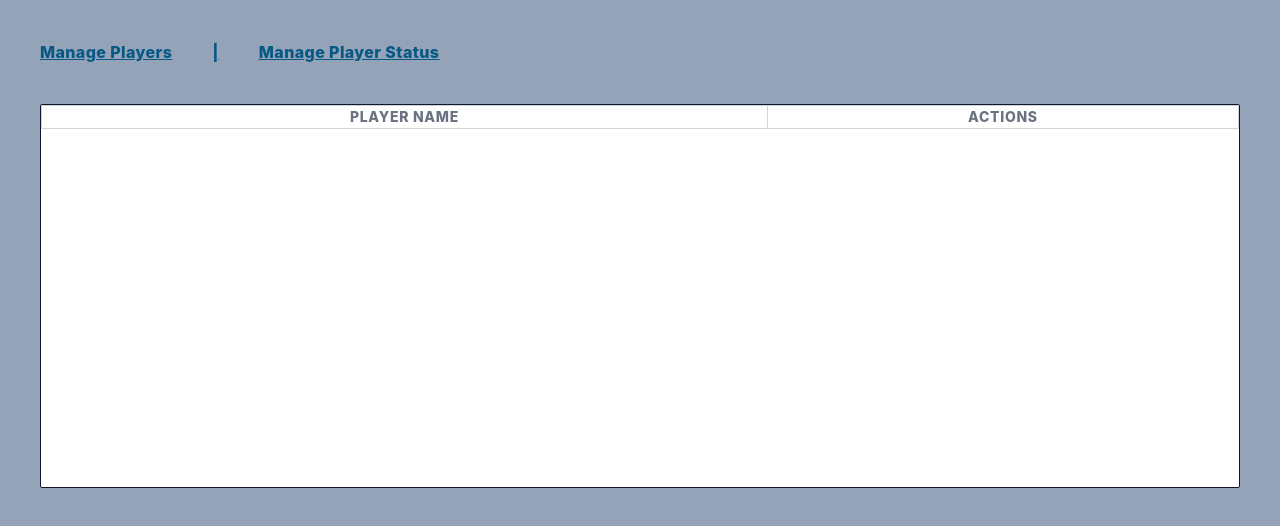
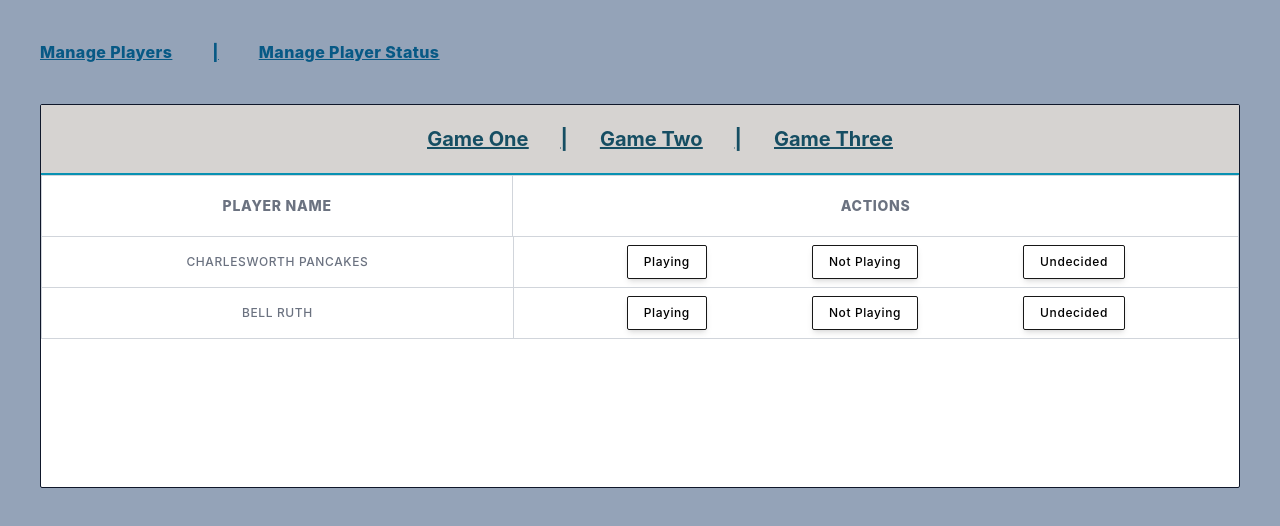
Before and after one commit to cordovalegacy/Team_Manager, a React (Create React App) app in the folder client/: page /status/1 in a window 1280 px wide. Shown: the top 526 px of the page. Built offline with nearby package versions, Linux system fonts and the light colour scheme.

Commit message:
All pages populated with tailwind css

```diff
--- /dev/null
+++ b/client/src/components/ButtonSet.js
@@ -0,0 +1,18 @@
+
+const ButtonSet = (props) => {
+
+    const {playerList, setPlayerList} = props
+
+    return (
+
+        <td className="flex justify-evenly p-2 whitespace-nowrap border-l border-gray-300">
+            <button className="px-4 py-2 text-black bg-white-500 hover:bg-green-600 rounded-sm shadow-md focus:outline-none border border-neutral-900">Playing</button>
+            <button className="px-4 py-2 text-black bg-white-500 hover:bg-red-600 rounded-sm shadow-md focus:outline-none border border-neutral-900">Not Playing</button>
+            <button className="px-4 py-2 text-black bg-white-500 hover:bg-yellow-600 rounded-sm shadow-md focus:outline-none border border-neutral-900">Undecided</button>
+        </td>
+
+    )
+
+}
+
+export default ButtonSet
--- a/client/src/components/Create.js
+++ b/client/src/components/Create.js
@@ -1,17 +1,31 @@
 import { useState } from "react"
+import { Link } from "react-router-dom"
 
 const Create = (props) => {
 
     const[validated, setValidated] = useState(false)
+
+    const {playerList, setPlayerList, players} = props
 
     const submitHandler = (e) => {
         e.preventDefault()
     }
 
     return (
-        <form className="bg-cyan text-white px-8 pt-6 pb-8" onSubmit={submitHandler}>
-            <div className="mb-4">
-                <label className="block text-gray-200 font-bold mb-2" htmlFor="playerName">Player Name</label>
+        <form className="w-full bg-cyan text-white" onSubmit={submitHandler}>
+            {
+                players ?
+                    <div className="text-left caption-top py-5 pl-10 bg-stone-300 border-b-2 border-b-cyan-600">
+                        <div className="flex items-center gap-8 text-xl font-bold text-cyan-900 underline">
+                            <Link to={'/'}>List</Link>
+                            <p>|</p>
+                            <Link to={'/create'}>Add Player</Link>
+                        </div>
+                    </div> :
+                    null
+            }
+            <div className="my-8 px-20">
+                <label className="block text-stone-900 font-bold mb-2 text-left" htmlFor="playerName">Player Name</label>
                 <input
                     className="shadow appearance-none border rounded w-full py-2 px-3 text-gray-700 leading-tight focus:outline-none focus:shadow-outline"
                     id="playerName"
@@ -21,8 +35,8 @@ const Create = (props) => {
                     required
                 />
             </div>
-            <div className="mb-6">
-                <label className="block text-gray-200 font-bold mb-2" htmlFor="playerPosition">Player Position</label>
+            <div className="mb-6 px-20">
+                <label className="block text-stone-900 font-bold mb-2 text-left" htmlFor="playerPosition">Player Position</label>
                 <input
                     className="shadow appearance-none border rounded w-full py-2 px-3 text-gray-700 leading-tight focus:outline-none focus:shadow-outline"
                     id="playerPosition"
--- a/client/src/components/List.js
+++ b/client/src/components/List.js
@@ -1,7 +1,9 @@
 import { Link } from "react-router-dom"
+import ButtonSet from "./ButtonSet"
+
 const List = (props) => {
 
-    const { playerList, setPlayerList, players, status } = props
+    const { playerList, setPlayerList, players, status, gameOne, gameTwo, gameThree } = props
 
     return (
         <table className="w-full table-auto border border-gray-300 divide-y h-auto divide-gray-300 overflow-y-scroll scroll-smooth scrollbar-none">
@@ -12,6 +14,19 @@ const List = (props) => {
                             <Link to={'/'}>List</Link>
                             <p>|</p>
                             <Link to={'/create'}>Add Player</Link>
+                        </div>
+                    </caption> :
+                    null
+            }
+            {
+                status ?
+                    <caption className="text-center caption-top py-5 pl-10 bg-stone-300 border-b-2 border-b-cyan-600">
+                        <div className="flex justify-center items-center gap-8 text-xl font-bold text-cyan-900 underline">
+                            <Link to={'/status/1'}>Game One</Link>
+                            <p>|</p>
+                            <Link to={'/status/2'}>Game Two</Link>
+                            <p>|</p>
+                            <Link to={'/status/3'}>Game Three</Link>
                         </div>
                     </caption> :
                     null
@@ -29,8 +44,8 @@ const List = (props) => {
                 {
                     status ?
                         <tr className="text-sm font-medium text-gray-500 uppercase tracking-wider">
-                            <th className="font-extrabold border-l border-gray-300">Player Name</th>
-                            <th className="font-extrabold border-l border-gray-300">Actions</th>
+                            <th className="font-extrabold border-l border-gray-300 p-5">Player Name</th>
+                            <th className="font-extrabold border-l border-gray-300 p-5">Actions</th>
                         </tr>
                         : null
                 }
@@ -49,6 +64,36 @@ const List = (props) => {
                         ))
                         : null
                 }
+                {
+                    status && gameOne ?
+                        playerList.map((onePlayer, idx) => (
+                            <tr className="text-xs font-medium text-gray-500 uppercase tracking-wider" key={idx}>
+                                <td className="p-2 whitespace-nowrap border-l border-gray-300">{onePlayer.name}</td>
+                                <ButtonSet playerList={playerList} setPlayerList={setPlayerList} />
+                            </tr>
+                        ))
+                        : null
+                }
+                {
+                    status && gameTwo ?
+                        playerList.map((onePlayer, idx) => (
+                            <tr className="text-xs font-medium text-gray-500 uppercase tracking-wider" key={idx}>
+                                <td className="p-2 whitespace-nowrap border-l border-gray-300">{onePlayer.name}</td>
+                                <ButtonSet playerList={playerList} setPlayerList={setPlayerList} />
+                            </tr>
+                        ))
+                        : null
+                }
+                {
+                    status && gameThree ?
+                        playerList.map((onePlayer, idx) => (
+                            <tr className="text-xs font-medium text-gray-500 uppercase tracking-wider" key={idx}>
+                                <td className="p-2 whitespace-nowrap border-l border-gray-300">{onePlayer.name}</td>
+                                <ButtonSet playerList={playerList} setPlayerList={setPlayerList} />
+                            </tr>
+                        ))
+                        : null
+                }
             </tbody>
         </table>
     )
--- a/client/src/components/Main.js
+++ b/client/src/components/Main.js
@@ -11,21 +11,24 @@ const Main = (props) => {
         {
             name: "Charlesworth Pancakes",
             position: "Waterboy",
-            gameOne: null,
-            gameTwo: null,
-            gameThree: null
+            gameOne: false,
+            gameTwo: false,
+            gameThree: true
         },
         {
             name: "Bell Ruth",
             position: "Cuddler",
-            gameOne: null,
-            gameTwo: null,
-            gameThree: null
+            gameOne: false,
+            gameTwo: false,
+            gameThree: true
         }
     ])
 
     const players = true
     const status = true
+    const gameOne = true
+    const gameTwo = true
+    const gameThree = true
 
 
     return (
@@ -33,8 +36,9 @@ const Main = (props) => {
             <Routes>
                 <Route path="/" element={<List playerList={playerList} setPlayerList={setPlayerList} players={players} />} />
                 <Route path="/create" element={<Create playerList={playerList} setPlayerList={setPlayerList} players={players} />} />
-                <Route path="/status/1" element={<List playerList={playerList} setPlayerList={setPlayerList} status={status} />} />
-                <Route path="/status/:id" element={<List playerList={playerList} setPlayerList={setPlayerList} status={status} />} />
+                <Route path="/status/1" element={<List playerList={playerList} setPlayerList={setPlayerList} status={status} gameOne={gameOne} />} />
+                <Route path="/status/2" element={<List playerList={playerList} setPlayerList={setPlayerList} status={status} gameTwo={gameTwo} />} />
+                <Route path="/status/3" element={<List playerList={playerList} setPlayerList={setPlayerList} status={status} gameThree={gameThree} />} />
             </Routes>
         </main>
     )
```
